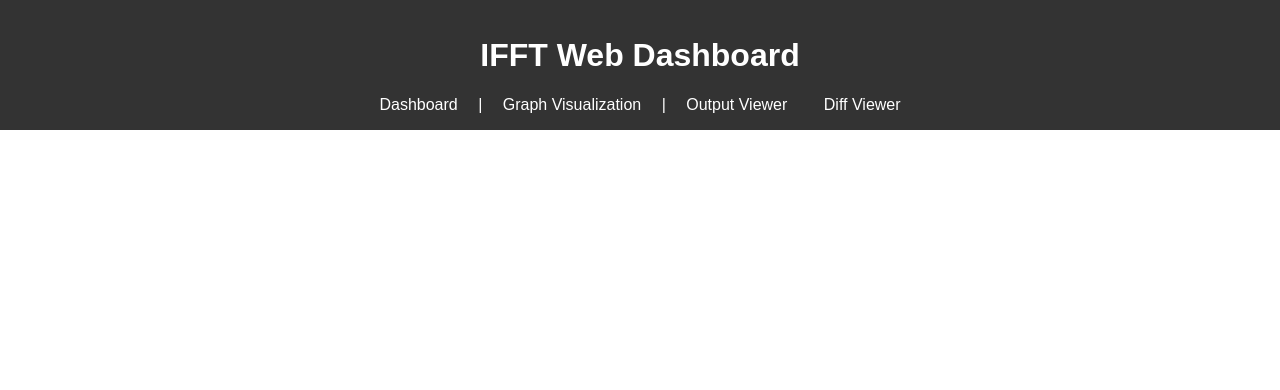
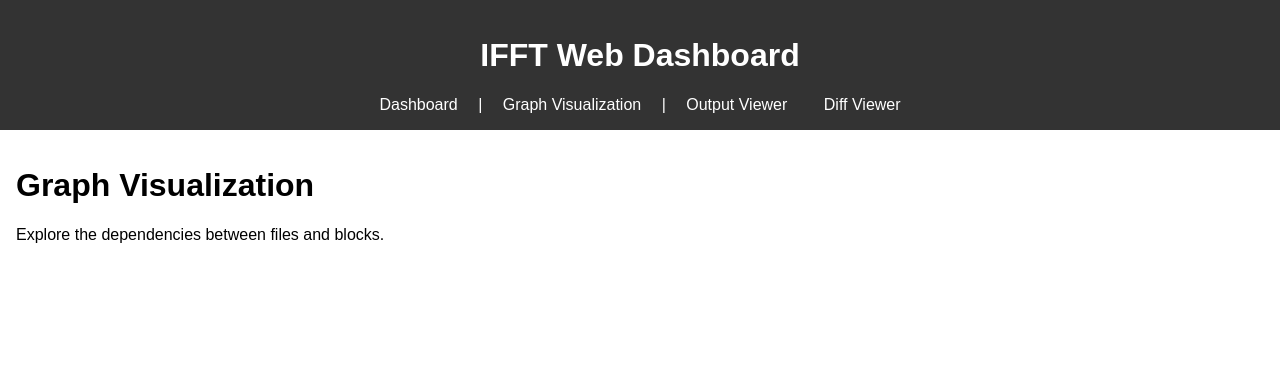
Before and after one commit to thiagosantos0/IFFT, a Flask app: page /graph in a window 1280 px wide. Shown: the top 390 px of the page. Run offline with Flask 3, Linux system fonts and the light colour scheme; some libraries are stand-ins or nearby versions.

Commit message:
#ifft-web-interface Update to 'graph.hrml' template

```diff
--- a/IFFT_WEB/templates/graph.html
+++ b/IFFT_WEB/templates/graph.html
@@ -1 +1,33 @@
 {% extends "base.html" %}
+
+{% block content %}
+
+<script type="text/javascript" src="https://unpkg.com/vis-network@9.1.2/dist/vis-network.min.js"></script>
+<div class="container mt-4">
+    <h1>Graph Visualization</h1>
+    <div class="alert alert-info">Explore the dependencies between files and blocks.</div>
+
+
+
+<script>
+    // Fetch graph data and initialize the graph visualization
+    document.addEventListener("DOMContentLoaded", function () {
+        fetch("/graph-data")
+            .then(response => response.json())
+            .then(data => {
+                const container = document.getElementById('graph-container');
+                options = {
+                };
+
+                const network = new vis.Network(container, data, options);
+            })
+            .catch(error => {
+                console.error("Error fetching graph data:", error);
+                document.getElementById('graph-container').innerHTML = `
+                    <div class="alert alert-danger">Error loading graph data</div>`;
+            });
+    });
+
+
+
+{% endblock %}
```
